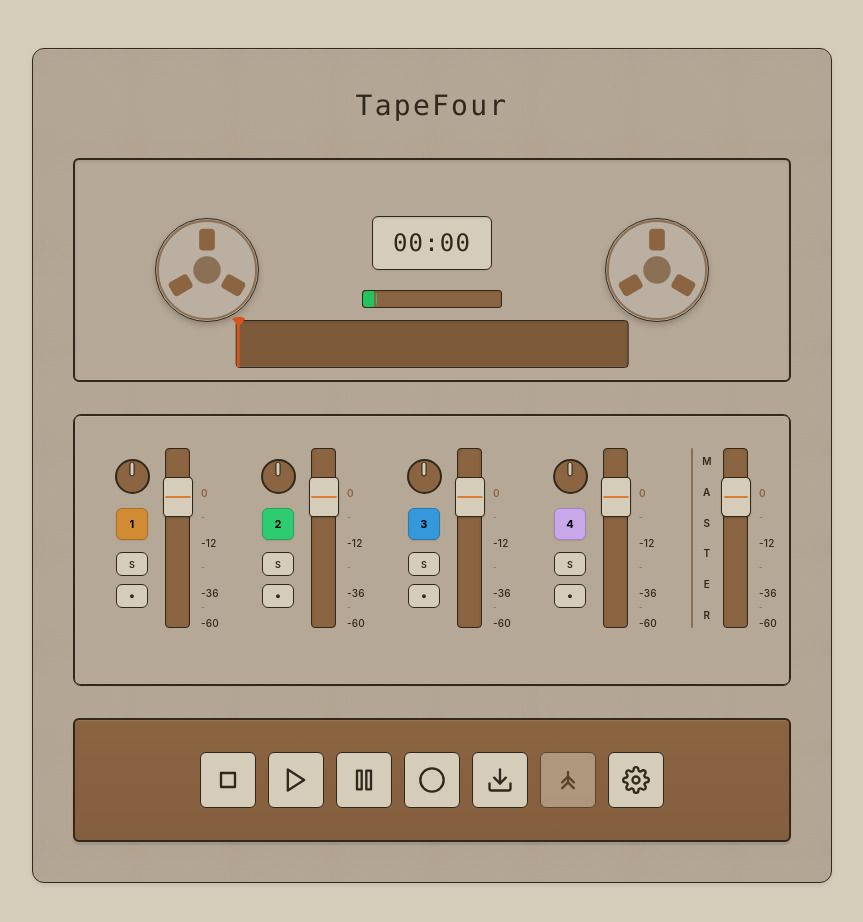
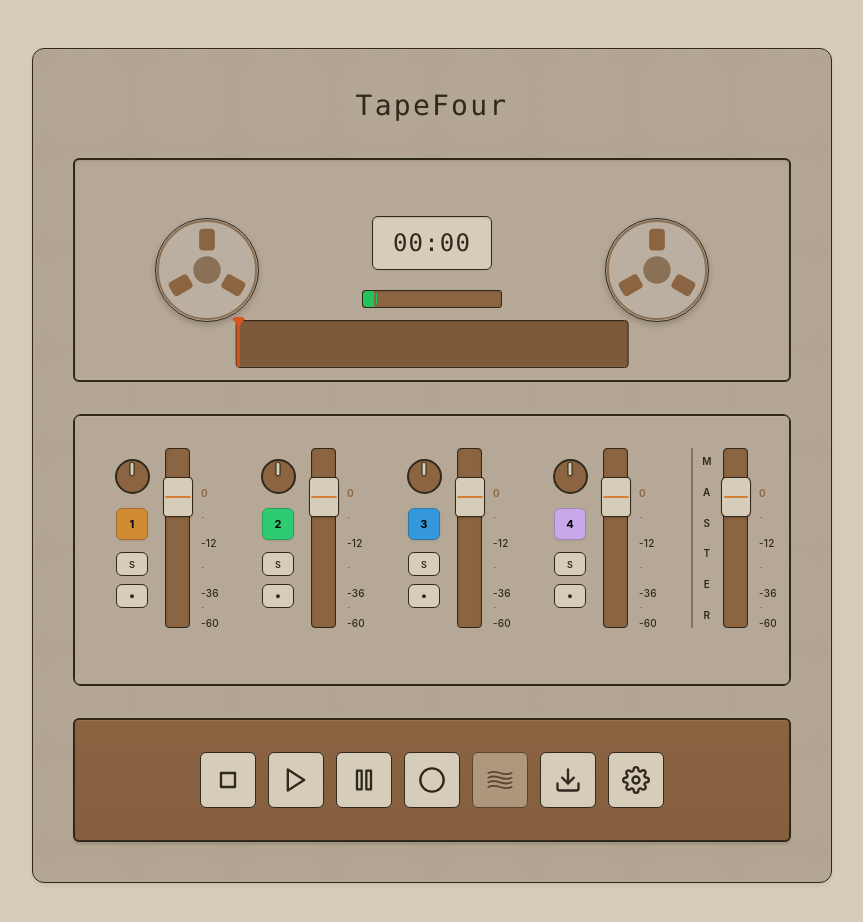
Before and after one commit to fxcircus/tapeFour, a React (Vite) app in the folder tapefour-react/: page / in a window 1280 px wide. Shown: the top 922 px of the page, without its empty margins (208-1071 px from the left). Built offline with nearby package versions, Linux system fonts and the light colour scheme; no server answers.

Commit message:
bounce button

```diff
--- a/tapefour-react/src/App.tsx
+++ b/tapefour-react/src/App.tsx
@@ -172,18 +172,19 @@ function App() {
             <circle cx="12" cy="12" r="10" />
           </svg>
         </button>
+        <button className="transport-button bounce-button" id="bounce-btn" title="Bounce to Master (B)">
+          <svg width="24" height="24" viewBox="0 0 24 24" fill="none" stroke="currentColor" strokeWidth="1.5" strokeLinecap="round" strokeLinejoin="round">
+            <path d="M2 6 C2 6, 6 4, 12 6 C18 8, 22 6, 22 6" />
+            <path d="M2 10 C2 10, 6 8, 12 10 C18 12, 22 10, 22 10" />
+            <path d="M2 14 C2 14, 6 12, 12 14 C18 16, 22 14, 22 14" />
+            <path d="M2 18 C2 18, 6 16, 12 18 C18 20, 22 18, 22 18" />
+          </svg>
+        </button>
         <button className="transport-button" id="export-btn">
           <svg width="24" height="24" viewBox="0 0 24 24" fill="none" stroke="currentColor" strokeWidth="2" strokeLinecap="round" strokeLinejoin="round">
             <path d="M21 15v4a2 2 0 0 1-2 2H5a2 2 0 0 1-2-2v-4" />
             <polyline points="7,10 12,15 17,10" />
             <line x1="12" y1="15" x2="12" y2="3" />
-          </svg>
-        </button>
-        <button className="transport-button bounce-button" id="bounce-btn" title="Bounce to Master (B)">
-          <svg width="24" height="24" viewBox="0 0 24 24" fill="none" stroke="currentColor" strokeWidth="2" strokeLinecap="round" strokeLinejoin="round">
-            <polyline points="7,14 12,9 17,14" />
-            <polyline points="7,19 12,14 17,19" />
-            <line x1="12" y1="5" x2="12" y2="14" />
           </svg>
         </button>
         <button className="transport-button settings-button" id="settings-btn" onClick={handleOpenSettings}>
```
